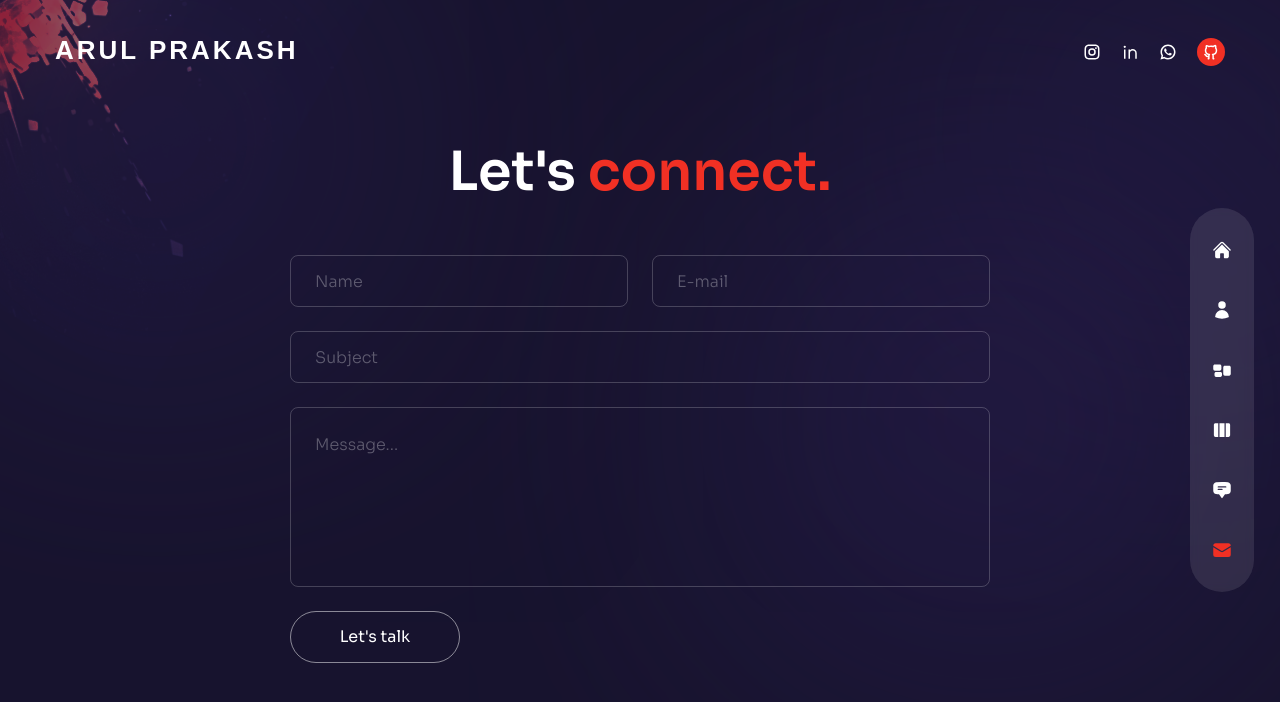
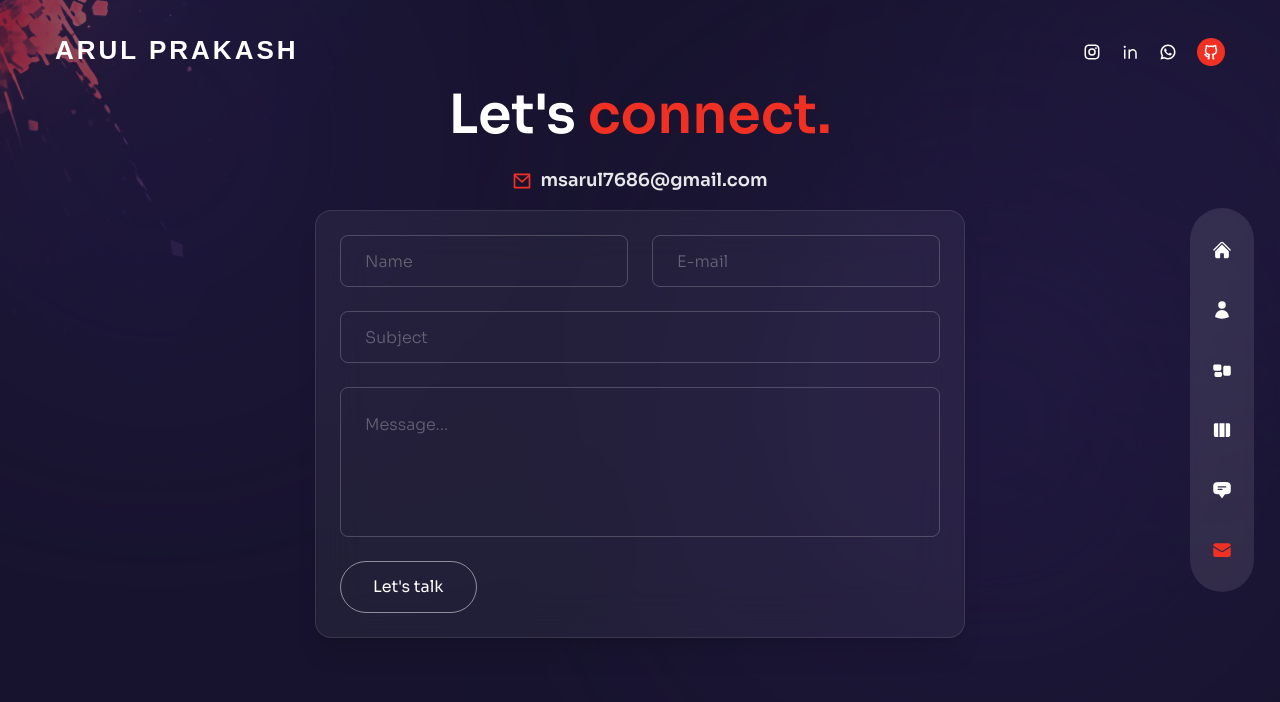
Before and after one commit to ms-arul/portfolio, a Next.js app: page /contact in a window 1280 px wide. Shown: the top 702 px of the page. Built offline with nearby package versions, Linux system fonts and the light colour scheme.

Commit message:
Add email copy functionality to contact form

```diff
--- a/pages/contact/index.jsx
+++ b/pages/contact/index.jsx
@@ -1,11 +1,21 @@
 import { motion } from "framer-motion";
 import { BsArrowRight } from "react-icons/bs";
-
 import { fadeIn } from "../../variants";
 import { useState } from "react";
+import { RiMailLine } from "react-icons/ri";
+
 
 const Contact = () => {
   const [isLoading, setIsLoading] = useState(false);
+  const [copied, setCopied] = useState(false);
+
+  const email = "msarul7686@gmail.com";
+
+  const handleCopyEmail = () => {
+    navigator.clipboard.writeText(email);
+    setCopied(true);
+    setTimeout(() => setCopied(false), 1500);
+  };
 
   const handleSubmit = (event) => {
     event.preventDefault();
@@ -25,20 +35,50 @@ const Contact = () => {
   };
 
   return (
-    <div className="h-full bg-primary/30">
-      <div className="container mx-auto py-32 text-center xl:text-left flex items-center justify-center h-full">
-        {/* text & form */}
-        <div className="flex flex-col w-full max-w-[700px]">
-          {/* text */}
+    <div className="min-h-screen bg-primary/30 px-4">
+      <div className="container mx-auto py-20 flex flex-col items-center justify-center">
+
+        {/* heading */}
         <motion.h2
           variants={fadeIn("up", 0.2)}
           initial="hidden"
           animate="show"
           exit="hidden"
-            className="h2 text-center mb-12"
+          className="h2 text-center mb-4"
         >
           Let's <span className="text-accent">connect.</span>
         </motion.h2>
+
+        {/* email - animated + click to copy */}
+<motion.p
+  variants={fadeIn("up", 0.3)}
+  initial="hidden"
+  animate="show"
+  exit="hidden"
+  className="text-white/90 text-center mb-4 text-lg cursor-pointer relative group inline-block"
+  onClick={handleCopyEmail}
+>
+  <RiMailLine className="inline-block mr-2 text-accent text-xl" />
+  <span className="font-semibold relative">
+    {email}
+    {/* underline animation */}
+    <span className="absolute left-0 -bottom-1 w-0 h-[2px] bg-accent transition-all duration-300 group-hover:w-full"></span>
+  </span>
+</motion.p>
+
+
+        {/* copied message */}
+        {copied && (
+          <motion.p
+            variants={fadeIn("up", 0.1)}
+            initial="hidden"
+            animate="show"
+            exit="hidden"
+            className="text-green-400 text-sm mb-6"
+          >
+            ✔ Email copied to clipboard!
+          </motion.p>
+        )}
 
         {/* form */}
         <motion.form
@@ -46,72 +86,60 @@ const Contact = () => {
           initial="hidden"
           animate="show"
           exit="hidden"
-            className="flex-1 flex flex-col gap-6 w-full mx-auto"
+          className="w-full max-w-[650px] flex flex-col gap-6 bg-white/5 backdrop-blur-xl p-6 rounded-2xl shadow-xl border border-white/10"
           onSubmit={handleSubmit}
           autoComplete="off"
-            autoCapitalize="off"
-            // only needed for production (in netlify) to accept form input
           data-netlify="true"
         >
-            {/* input group */}
-            <div className="flex gap-x-6 w-full">
+          {/* name + email inputs */}
+          <div className="flex flex-col sm:flex-row gap-6">
             <input
               type="text"
               name="name"
               placeholder="Name"
-                className="input"
+              className="input flex-1"
               disabled={isLoading}
-                aria-disabled={isLoading}
               required
-                aria-required
             />
             <input
               type="email"
               name="email"
               placeholder="E-mail"
-                className="input"
+              className="input flex-1"
               disabled={isLoading}
-                aria-disabled={isLoading}
               required
-                aria-required
             />
           </div>
+
           <input
             type="text"
             name="subject"
             placeholder="Subject"
             className="input"
             disabled={isLoading}
-              aria-disabled={isLoading}
             required
-              aria-required
           />
+
           <textarea
             name="message"
             placeholder="Message..."
-              className="textarea"
+            className="textarea h-[150px]"
             disabled={isLoading}
-              aria-disabled={isLoading}
             required
-              aria-required
           />
+
+          {/* submit button */}
           <button
             type="submit"
-              className="btn rounded-full border border-white/50 max-w-[170px] px-8 transition-all duration-300 flex items-center justify-center overflow-hidden hover:border-accent group"
+            className="btn w-full sm:w-fit rounded-full border border-white/50 px-8 py-3 flex items-center justify-center hover:border-accent group transition-all duration-300 disabled:opacity-50"
             disabled={isLoading}
-              aria-disabled={isLoading}
           >
             <span className="group-hover:-translate-y-[120%] group-hover:opacity-0 transition-all duration-500">
-                Let's talk
+              {isLoading ? "Sending..." : "Let's talk"}
             </span>
-
-              <BsArrowRight
-                className="-translate-y-[120%] opacity-0 group-hover:flex group-hover:-translate-y-0 group-hover:opacity-100 transition-all duration-300 absolute text-[22px]"
-                aria-hidden
-              />
+            <BsArrowRight className="-translate-y-[120%] opacity-0 group-hover:-translate-y-0 group-hover:opacity-100 transition-all duration-300 absolute text-[22px]" />
           </button>
         </motion.form>
-        </div>
       </div>
     </div>
   );
```
Lines whose indentation alone changed are shown as unchanged.
